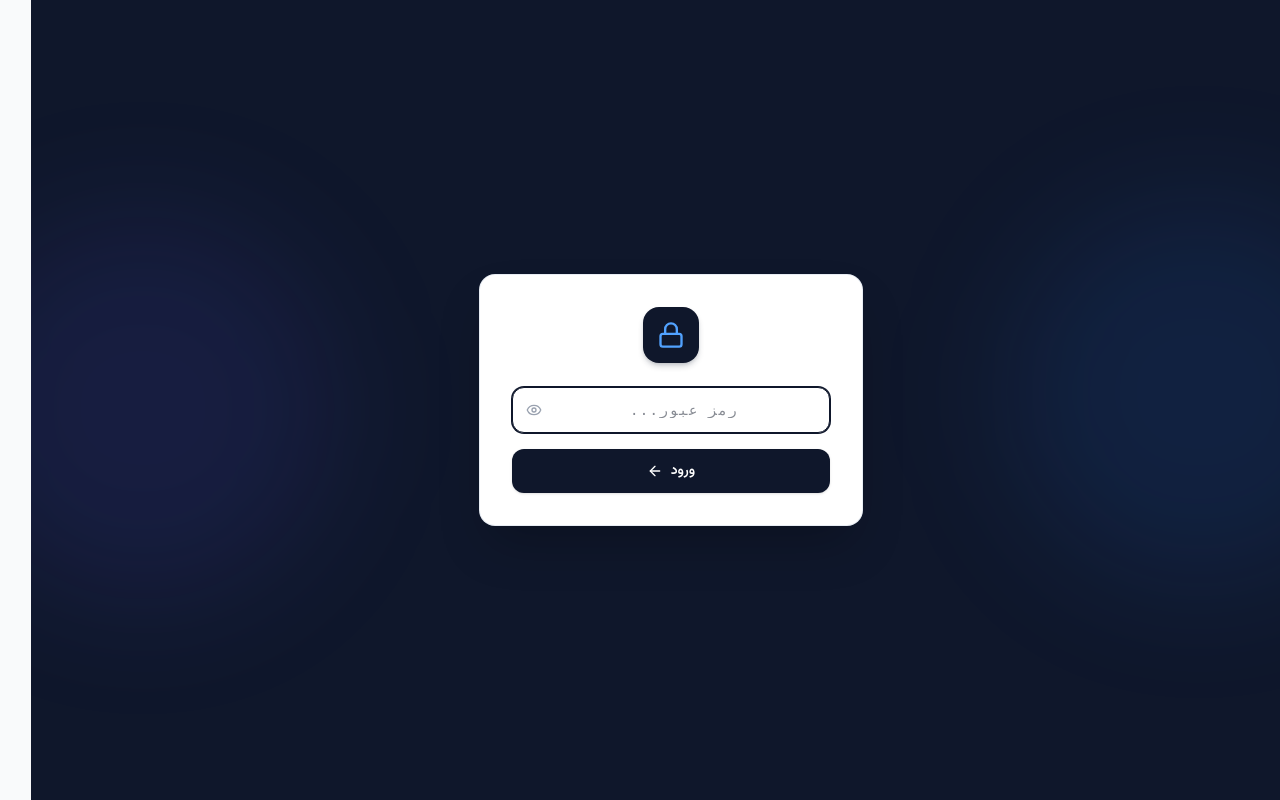
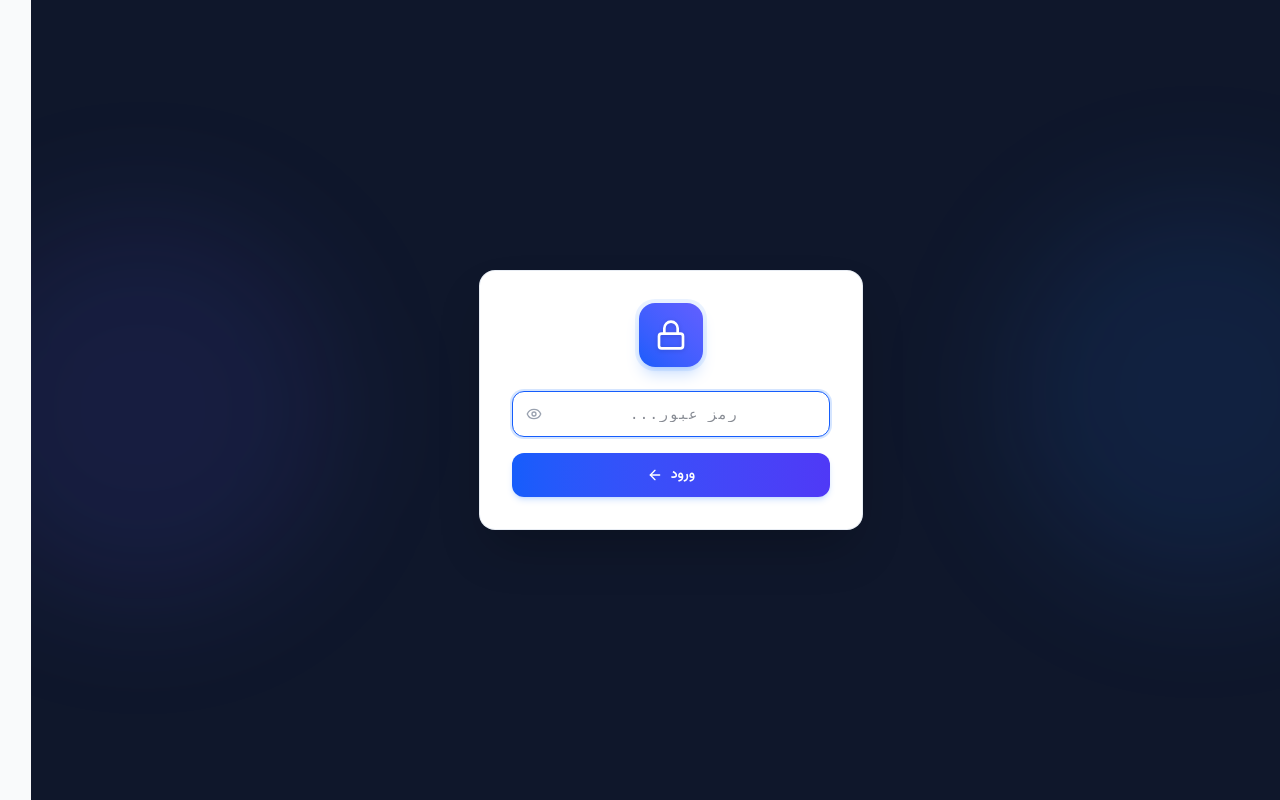
Before and after one commit to h08831n/price-manager, a React (Vite) app: page / in a window 1280 px wide. Built offline with nearby package versions, Linux system fonts and the light colour scheme; a small style sheet from the web is missing.

Commit message:
ui: refresh login screen visual style
Update login screen icon and styling with a modern gradient design and improved input focus states.

```diff
--- a/src/components/LoginScreen.tsx
+++ b/src/components/LoginScreen.tsx
@@ -53,9 +53,9 @@ export const LoginScreen: React.FC<LoginScreenProps> = ({ onLoginSuccess }) => {
       <div className="absolute bottom-1/4 -left-20 w-96 h-96 bg-indigo-500/10 rounded-full blur-3xl pointer-events-none" />
 
       <div className="w-full max-w-sm bg-white rounded-2xl shadow-2xl border border-slate-200/80 p-8 space-y-6 relative z-10 animate-in fade-in zoom-in-95 duration-200">
-        {/* Icon Only */}
-        <div className="w-14 h-14 bg-slate-900 text-white rounded-2xl flex items-center justify-center mx-auto shadow-md shadow-slate-900/20">
-          <Lock className="w-7 h-7 text-blue-400" />
+        {/* Icon Only with fresh blue-indigo gradient */}
+        <div className="w-16 h-16 bg-gradient-to-tr from-blue-600 to-indigo-500 text-white rounded-2xl flex items-center justify-center mx-auto shadow-lg shadow-blue-500/25 ring-4 ring-blue-500/10">
+          <Lock className="w-8 h-8 text-white drop-shadow-sm" />
         </div>
 
         {/* Error Notification if any */}
@@ -79,7 +79,7 @@ export const LoginScreen: React.FC<LoginScreenProps> = ({ onLoginSuccess }) => {
                 if (error) setError(null);
               }}
               placeholder="رمز عبور..."
-              className="w-full pl-10 pr-3.5 py-3 bg-gray-50 border border-gray-300 rounded-xl text-sm text-gray-900 focus:bg-white focus:outline-none focus:border-slate-900 focus:ring-1 focus:ring-slate-900 transition-all text-center tracking-widest font-mono"
+              className="w-full pl-10 pr-3.5 py-3 bg-gray-50 border border-gray-300 rounded-xl text-sm text-gray-900 focus:bg-white focus:outline-none focus:border-blue-600 focus:ring-2 focus:ring-blue-500/20 transition-all text-center tracking-widest font-mono"
             />
             <button
               type="button"
@@ -95,7 +95,7 @@ export const LoginScreen: React.FC<LoginScreenProps> = ({ onLoginSuccess }) => {
           <button
             type="submit"
             disabled={isLoading}
-            className="w-full py-3 px-4 bg-slate-900 hover:bg-slate-800 disabled:opacity-60 text-white text-sm font-semibold rounded-xl shadow-sm hover:shadow transition-all flex items-center justify-center gap-2"
+            className="w-full py-3 px-4 bg-gradient-to-r from-blue-600 to-indigo-600 hover:from-blue-500 hover:to-indigo-500 active:scale-[0.99] disabled:opacity-60 text-white text-sm font-semibold rounded-xl shadow-md shadow-blue-500/20 hover:shadow-lg hover:shadow-blue-500/30 transition-all flex items-center justify-center gap-2 cursor-pointer"
           >
             {isLoading ? (
               <>
```
